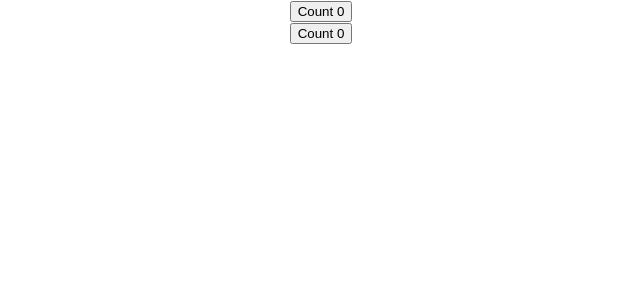
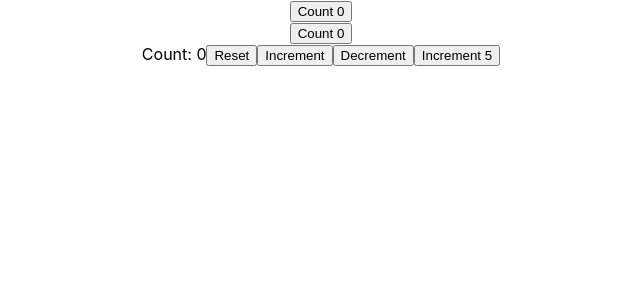
Before and after one commit to gopinav/React-Tutorials, a React (Create React App) app in the folder React Hooks/state-hook/: page / in a window 1280 px wide. Shown: the top 300 px of the page, without its empty margins (319-959 px from the left). Built offline with nearby package versions, Linux system fonts and the light colour scheme.

Commit message:
useState previous state

```diff
--- a/React Hooks/state-hook/src/App.js
+++ b/React Hooks/state-hook/src/App.js
@@ -1,7 +1,8 @@
-import React, { Component } from 'react';
-import './App.css';
-import ClassCounter from './components/ClassCounter';
-import HookCounter from './components/HookCounter';
+import React, { Component } from 'react'
+import './App.css'
+import ClassCounter from './components/ClassCounter'
+import HookCounter from './components/HookCounter'
+import HookCounterTwo from './components/HookCounterTwo'
 
 class App extends Component {
 	render() {
@@ -9,9 +10,10 @@
 			<div className="App">
 				<ClassCounter />
 				<HookCounter />
+				<HookCounterTwo />
 			</div>
-    );
+		)
 	}
 }
 
-export default App;
+export default App
--- a/React Hooks/state-hook/src/components/HookCounterTwo.js
+++ b/React Hooks/state-hook/src/components/HookCounterTwo.js
@@ -1,11 +1,26 @@
-import React from 'react'
+import React, { useState } from 'react'
 
 function HookCounterTwo() {
-  return (
-    <div>
-
-    </div>
-  )
+	const initialCount = 0
+	const [count, setCount] = useState(initialCount)
+	const incrementFive = () => {
+		for (let i = 0; i < 5; i++) {
+			setCount(prevCount => prevCount + 1)
+		}
+	}
+	return (
+		<>
+			Count: {count}
+			<button onClick={() => setCount(initialCount)}>Reset</button>
+			<button onClick={() => setCount(prevCount => prevCount + 1)}>
+				Increment
+			</button>
+			<button onClick={() => setCount(prevCount => prevCount - 1)}>
+				Decrement
+			</button>
+			<button onClick={incrementFive}>Increment 5</button>
+		</>
+	)
 }
 
 export default HookCounterTwo
```
Lines whose indentation alone changed are shown as unchanged.
